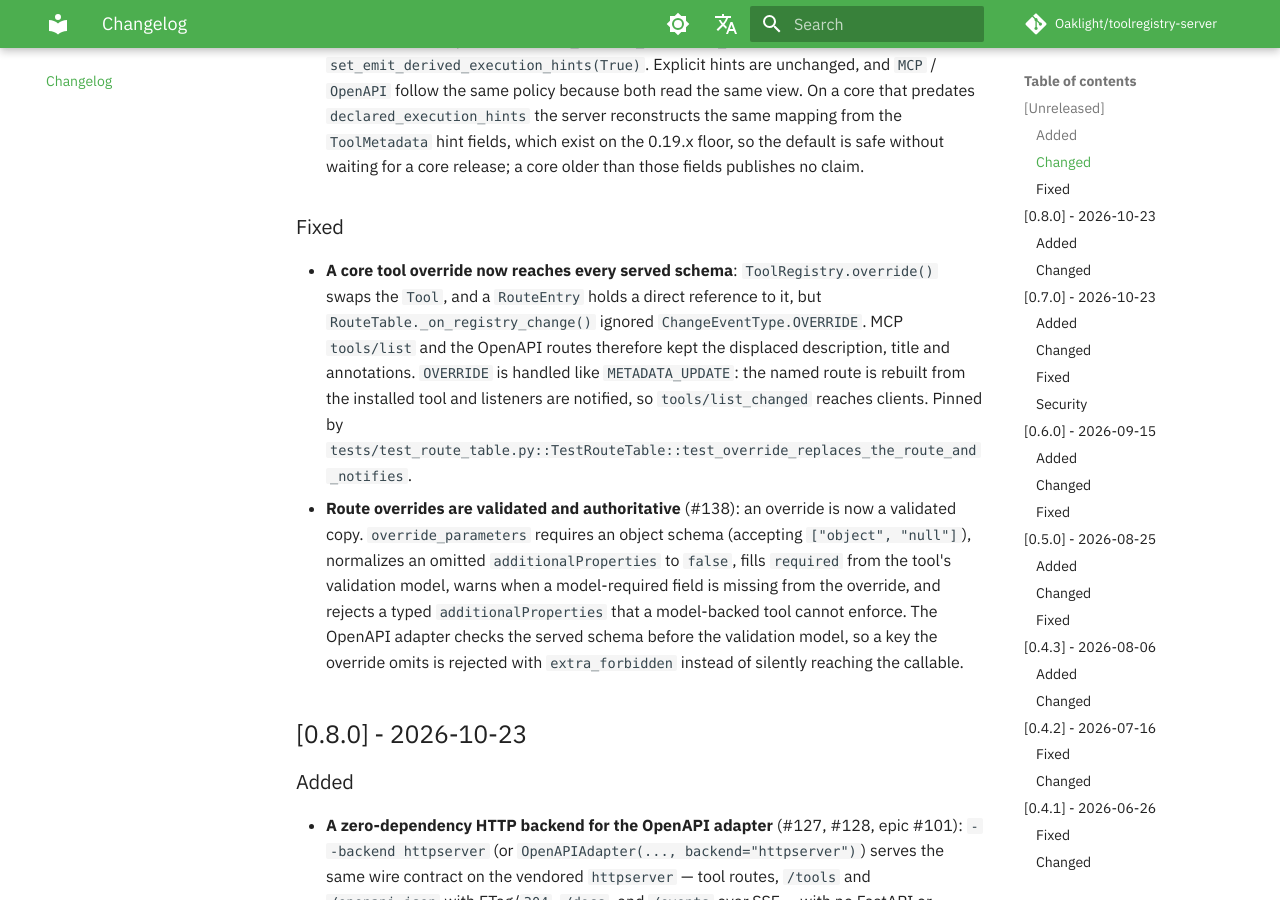
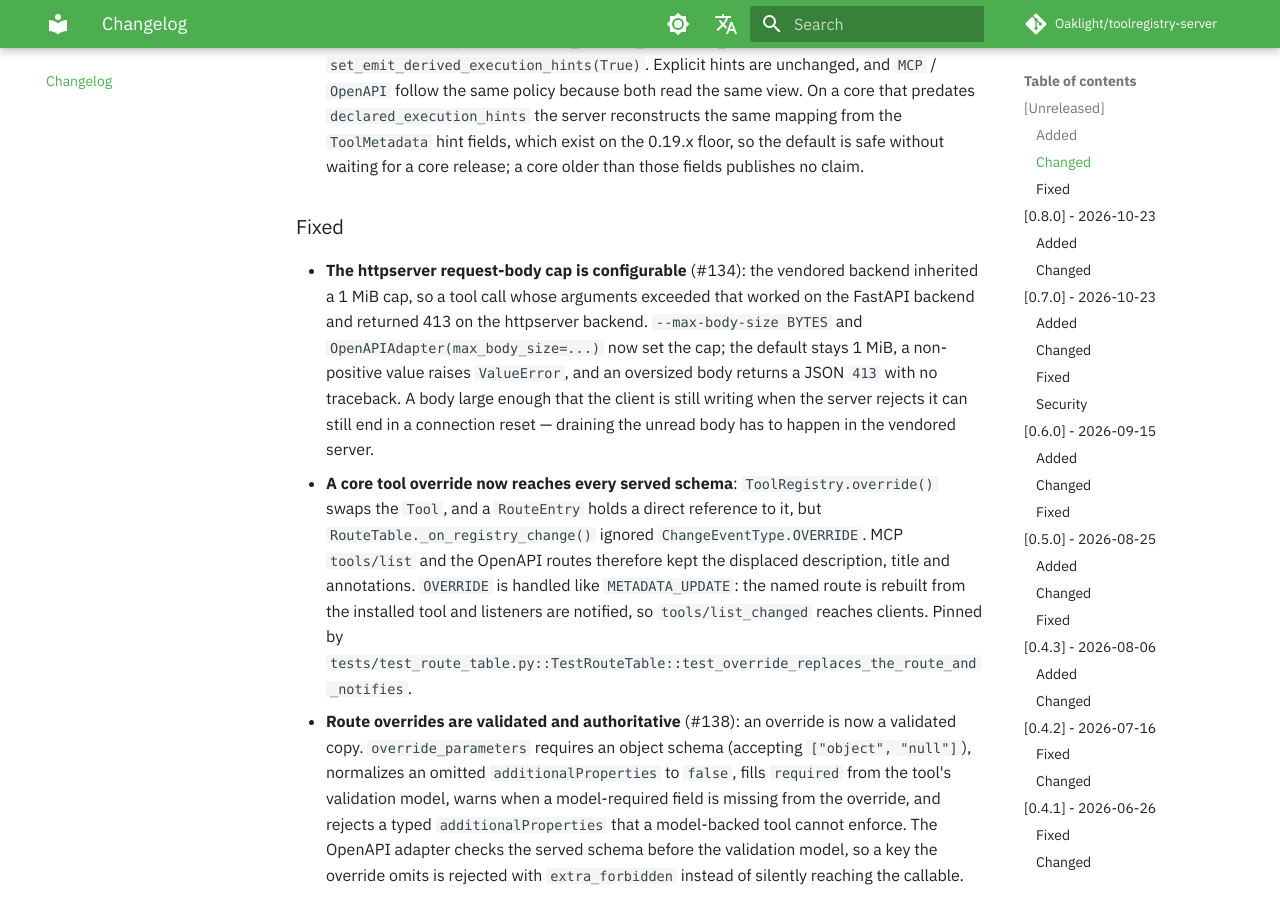
Before and after one commit to Oaklight/toolregistry-server, an MkDocs documentation site: the page built from docs/changelog.md, in a window 1280 px wide and 900 px high, scrolled down 816 px. Built offline with MkDocs 1.6.1 and Material for MkDocs 9.7.7, drawn with Linux system fonts in a browser that asks for light colours; some web fonts are replaced; comment, search, counter and statistics services are not loaded.

Commit message:
docs: note the configurable httpserver body cap

```diff
--- a/docs/changelog.md
+++ b/docs/changelog.md
@@ -16,6 +16,7 @@ The format is based on [Keep a Changelog](https://keepachangelog.com/en/1.1.0/),
 
 ### Fixed
 
+- **The httpserver request-body cap is configurable** (#134): the vendored backend inherited a 1 MiB cap, so a tool call whose arguments exceeded that worked on the FastAPI backend and returned 413 on the httpserver backend. `--max-body-size BYTES` and `OpenAPIAdapter(max_body_size=...)` now set the cap; the default stays 1 MiB, a non-positive value raises `ValueError`, and an oversized body returns a JSON `413` with no traceback. A body large enough that the client is still writing when the server rejects it can still end in a connection reset — draining the unread body has to happen in the vendored server.
 - **A core tool override now reaches every served schema**: `ToolRegistry.override()` swaps
   the `Tool`, and a `RouteEntry` holds a direct reference to it, but
   `RouteTable._on_registry_change()` ignored `ChangeEventType.OVERRIDE`.  MCP `tools/list`
```
